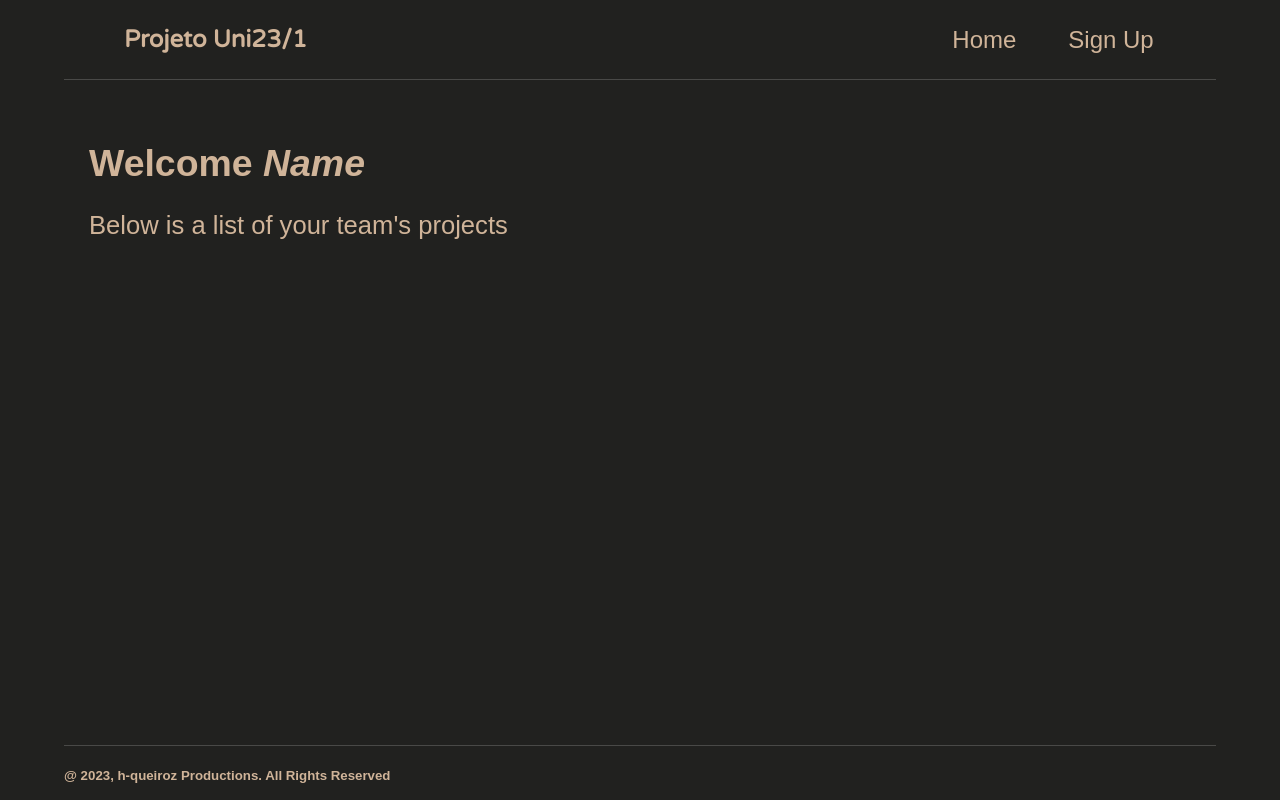
After one commit to h-queiroz/Uni23, a PHP site: page /home.php in a window 1280 px wide. The commit adds this page. Run offline with PHP 8.4, Linux system fonts and the light colour scheme.

Commit message:
Algumas pequenas alterações ainda não finalizadas para a criação de uma home page e funcionamento do sistema de login

```diff
--- /dev/null
+++ b/home.php
@@ -0,0 +1,38 @@
+<!DOCTYPE html>
+<html lang="en" dir="ltr">
+  <head>
+    <meta charset="utf-8">
+    <meta name="viewport" content="width=device-width, initial-scale=1">
+    <title>Projeto Uninove</title>
+    <link rel="stylesheet" href="styles/home.css">
+    <link rel="icon" href="assets/icon.png">
+    <link rel="preconnect" href="https://fonts.googleapis.com">
+    <link rel="preconnect" href="https://fonts.gstatic.com" crossorigin>
+    <link href="https://fonts.googleapis.com/css2?family=Varela+Round&display=swap" rel="stylesheet">
+  </head>
+  <body>
+
+    <header class="container">
+      <h1>Projeto Uni23/1</h1>
+      <nav>
+        <ul>
+          <li><a href="">Home</a> <span style="left: -124px"></span> </li>
+          <li><a href="">Sign Up</a> <span style="left: -124px"></span> </li>
+        </ul>
+      </nav>
+    </header>
+
+    <main class="container">
+      <div class="welcome-message">
+        <h3>Welcome <i>Name</i></h3>
+        <p>Below is a list of your team's projects</p>
+      </div>
+    </main>
+
+    <footer class="container">
+      <h5>@ 2023, h-queiroz Productions. All Rights Reserved</h5>
+    </footer>
+
+    <script type="text/javascript" src="scripts/home.js"></script>
+  </body>
+</html>
--- a/index.php
+++ b/index.php
@@ -3,7 +3,7 @@
   <head>
     <meta charset="utf-8">
     <meta name="viewport" content="width=device-width, initial-scale=1">
-    <title>Projeto Uninove</title>
+    <title>Projeto Uninove - Login</title>
     <link rel="stylesheet" href="styles/index.css">
     <link rel="icon" href="assets/icon.png">
     <link rel="preconnect" href="https://fonts.googleapis.com">
--- /dev/null
+++ b/scripts/home.js
@@ -0,0 +1,23 @@
+let lis = document.querySelectorAll("li"); // Header Links
+
+
+// White line effect under each link in navbar
+lis.forEach((li) => {
+  li.addEventListener("mouseover",() => {
+    li.lastElementChild.style.left = "0";
+  })
+
+  li.addEventListener("mouseout",() => {
+    li.lastElementChild.style.left = "124px";
+    setTimeout(() => {
+      li.removeChild(li.lastElementChild);
+      let span = document.createElement('span');
+      span.style.left = "-124px";
+      li.appendChild(span);
+    },400)
+  })
+
+  li.firstElementChild.addEventListener("click",(event) => {
+    event.preventDefault();
+  })
+})
--- a/scripts/index.js
+++ b/scripts/index.js
@@ -104,6 +104,7 @@ function notification(status){
 
 }
 
+// White line effect under each link in navbar
 lis.forEach((li) => {
   li.addEventListener("mouseover",() => {
     li.lastElementChild.style.left = "0";
--- /dev/null
+++ b/styles/home.css
@@ -0,0 +1,124 @@
+:root{
+  --color-white: #F9F4F5;
+  --color-grey: #C2D3CD;
+  --color-light-grey: #ADACB5;
+  --color-dark-grey: #21211F;
+  --color-light-green: #ADF7B6;
+  --color-dark-green: #3BDA1B;
+  --color-light-red: #E84855;
+  --color-dark-red: #F8333C;
+  --color-black: #0e0e14;
+  --color-dark-blue: #1d3f56;
+
+  --font-color: #D0B499;
+}
+
+*{
+  font-family: sans-serif;
+  box-sizing: border-box;
+  color: var(--font-color);
+}
+
+body{
+  height: 100vh;
+  width: 100vw;
+  margin: 0;
+  padding: 0;
+  border: 0;
+  overflow: hidden;
+  background-color: var(--color-dark-grey);
+  display: flex;
+  flex-direction: column;
+}
+
+.container{
+  width: 90vw;
+  margin: auto;
+}
+
+header{
+  height: 80px;
+  display: flex;
+  align-items: center;
+  justify-content: space-between;
+  padding: 0 60px;
+  font-size: 1.5em;
+  user-select: none;
+  border-bottom: 1px solid rgba(255,255,255,0.18);
+}
+
+header h1{
+  font-family: 'Varela Round', sans-serif;
+  font-size: 1em;
+  margin: 0;
+}
+
+header nav{
+  height: 100%;
+}
+
+header nav ul{
+  padding-left: 0;
+  margin: 0;
+  height: 100%;
+  position: relative;
+}
+
+header nav ul li{
+  display: inline-block;
+  margin-left: 30px;
+  width: 90px;
+  line-height: 50px;
+  position: relative;
+  top: 50%;
+  transform: translateY(-50%);
+  overflow: hidden;
+}
+
+header nav ul li span{
+  width: 120px;
+  border: 2px solid rgba(255,255,255,0.18);
+  border-top-width: 1px;
+  position: absolute;
+  /* left: -124px; */
+  bottom: 0;
+  transition: all 0.3s ease-in;
+}
+
+header nav ul li:hover span{
+  /* left: 0; */
+}
+
+header nav ul li a{
+  text-decoration: none;
+  color: var(--font-color);
+  width: 100%;
+  height: 100%;
+  display: block;
+  text-align: center;
+}
+
+main{
+  height: 800px;
+  color: var(--font-color);
+  overflow: hidden;
+  flex: 1;
+  padding: 25px;
+}
+
+main .welcome-message{
+  font-size: 2em;
+}
+
+main .welcome-message h3{
+  margin-bottom: 0;
+}
+
+main .welcome-message p{
+  font-size: 0.8em;
+}
+
+footer{
+  border-top: 1px solid rgba(255,255,255,0.18);
+  height: 55px;
+}
```
Also changed, not shown: mysql/uni23.sql (added, +79 -0 lines), .htaccess (added).
